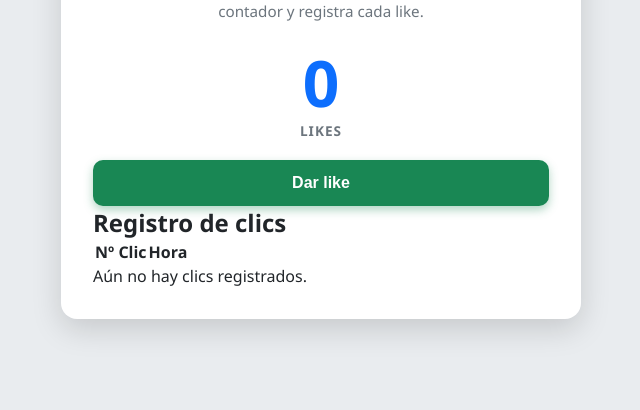
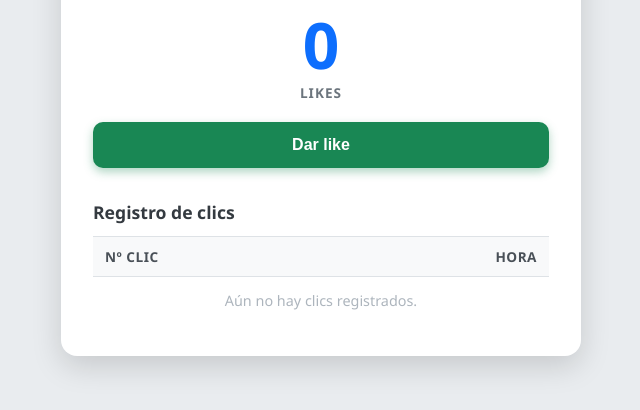
Before and after one commit to hoyosharold46-rgb/Taller_DOM_React, a plain HTML site: page index.html in a window 1280 px wide. Shown: the part 292-702 px from the top of the page, without its empty margins (319-959 px from the left). Drawn offline with Linux system fonts and the light colour scheme.

Commit message:
style: estiliza la tabla y resalta el clic más reciente

```diff
--- a/css/styles.css
+++ b/css/styles.css
@@ -110,3 +110,63 @@ body {
   outline: 3px solid #86b7fe;
   outline-offset: 3px;
 }
+
+/* ============================================================
+   Tabla de registros
+   ============================================================ */
+.registros {
+  margin-top: 32px;
+}
+
+.registros-titulo {
+  margin-bottom: 12px;
+  font-size: 1.1rem;
+  font-weight: 700;
+  color: #343a40;
+}
+
+.tabla-registros {
+  width: 100%;
+  border-collapse: collapse;
+  font-size: 0.95rem;
+}
+
+.tabla-registros th,
+.tabla-registros td {
+  padding: 10px 12px;
+  text-align: left;
+  border-bottom: 1px solid #dee2e6;
+}
+
+.tabla-registros th {
+  font-size: 0.85rem;
+  font-weight: 700;
+  text-transform: uppercase;
+  letter-spacing: 0.5px;
+  color: #495057;
+  background-color: #f8f9fa;
+  border-top: 1px solid #dee2e6;
+}
+
+.tabla-registros td:last-child,
+.tabla-registros th:last-child {
+  text-align: right;
+  font-variant-numeric: tabular-nums;
+}
+
+.tabla-registros tbody tr:hover {
+  background-color: #f1f3f5;
+}
+
+/* Fila más reciente resaltada */
+.tabla-registros tbody tr:first-child td {
+  font-weight: 600;
+  color: #0d6efd;
+}
+
+.sin-registros {
+  padding: 14px 0;
+  font-size: 0.9rem;
+  text-align: center;
+  color: #adb5bd;
+}
```
